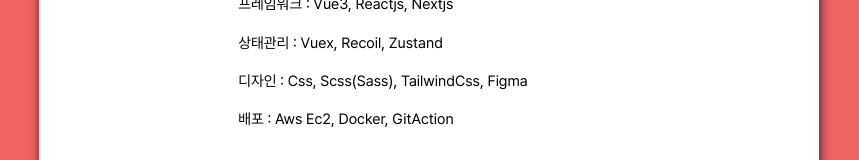
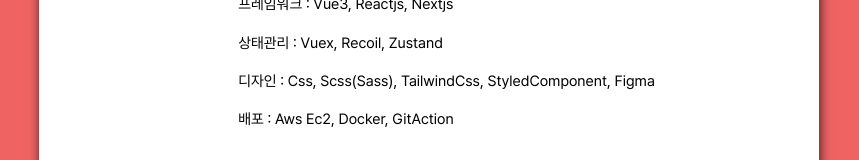
Before and after one commit to Raon98/Lp-bar, a Next.js app: page /detail/1 in a window 1280 px wide. Shown: the part 1717-1877 px from the top of the page, without its empty margins (211-1070 px from the left). Built offline with nearby package versions, Linux system fonts and the light colour scheme.

Commit message:
feat : 이력서 style 기술 추가

```diff
--- a/app/features/detail/component/ResumeDetail.tsx
+++ b/app/features/detail/component/ResumeDetail.tsx
@@ -149,7 +149,7 @@ const ResumeDetail = () => {
               <div>언어 : Typescript, Javascript , java</div>
               <div>프레임워크 : Vue3, Reactjs, Nextjs</div>
               <div>상태관리 : Vuex, Recoil, Zustand</div>
-              <div>디자인 : Css, Scss(Sass), TailwindCss, Figma</div>
+              <div>디자인 : Css, Scss(Sass), TailwindCss, StyledComponent, Figma</div>
               <div>배포 : Aws Ec2, Docker, GitAction</div>
             </div>
           </div>
```
